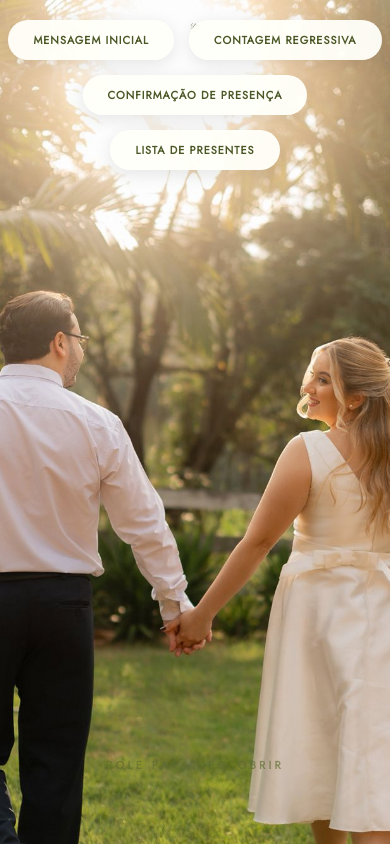
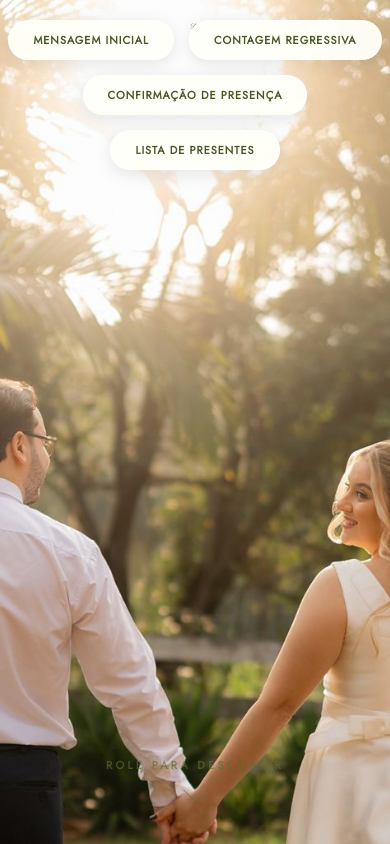
Before and after one commit to gabrielmenezes77/dominique-samuel, a React (Vite) app: page / in a window 390 px wide. Shown: the top 844 px of the page. Built offline with nearby package versions, Linux system fonts and the light colour scheme.

Commit message:
fix: mobile logo path and position

```diff
--- a/src/components/CanvasAnimation/CanvasAnimation.jsx
+++ b/src/components/CanvasAnimation/CanvasAnimation.jsx
@@ -35,7 +35,7 @@ export default function CanvasAnimation({
     <>
       <div id="canvas-wrap" className={styles.canvasWrap}>
          <img
-          src="webapp\assets\images\mobile-logo.jpeg"
+          src="/assets/images/mobile-logo.jpeg"
           alt="Background Mobile"
           className={styles.imageMobile}
         />
--- a/src/components/CanvasAnimation/CanvasAnimation.module.css
+++ b/src/components/CanvasAnimation/CanvasAnimation.module.css
@@ -37,8 +37,10 @@
 @media (max-width: 767px) {
    .canvasWrap {
     position: absolute;
+    inset: 0;
     height: 120vh;
-    clip-path: none;
+    z-index: 1;
+    overflow: hidden;
   }
 
    .canvas {
@@ -48,11 +50,16 @@
   .imageMobile {
     display: block; /* Shows image on mobile */
     width: 100%;
-    height: 100%;
+    height: 130%;
     object-fit: cover;
+    position: absolute;
+    top: 0;
+    left: 0;
   }
 
   .videoSpacer {
     height: 120vh;
+    position: relative;
+    z-index: 2;
   }
 }
```
Also changed, not shown: public/assets/images/mobile-logo.jpeg (renamed from webapp/assets/images/mobile-logo.jpeg).
